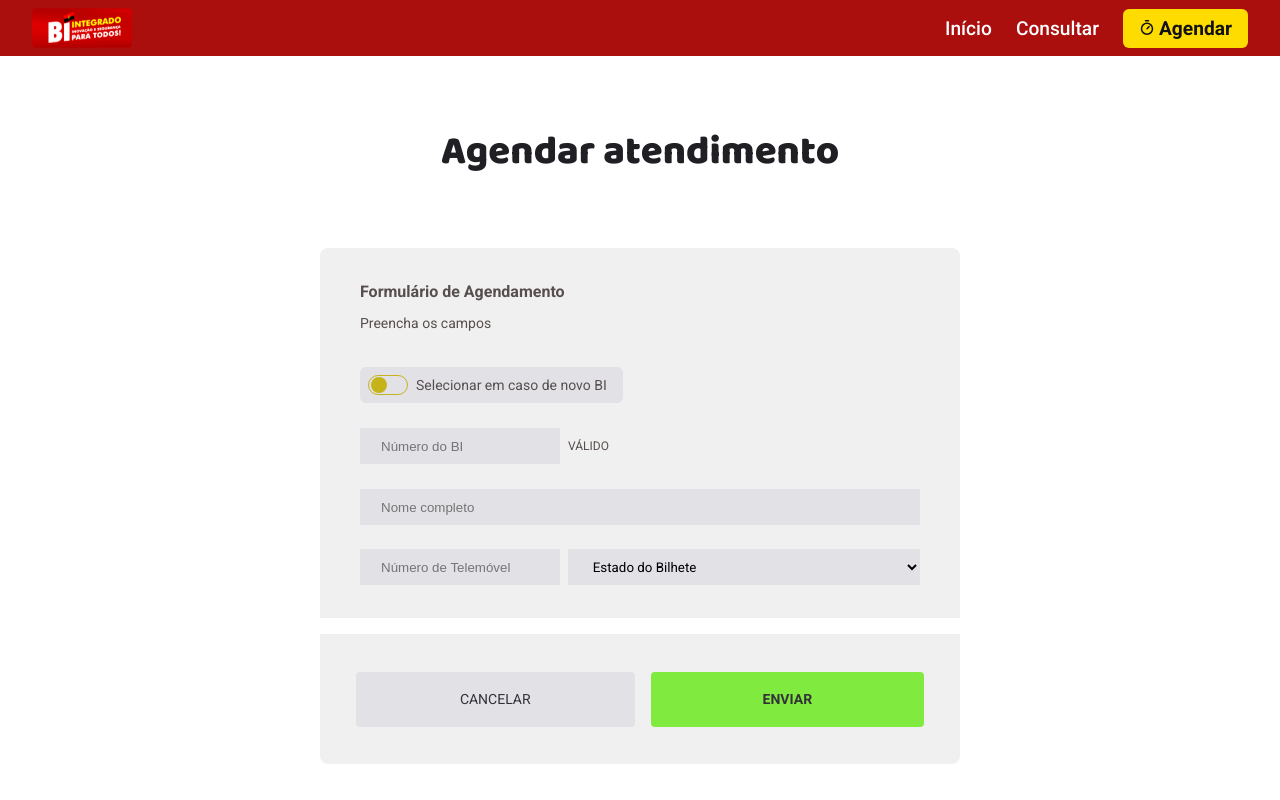
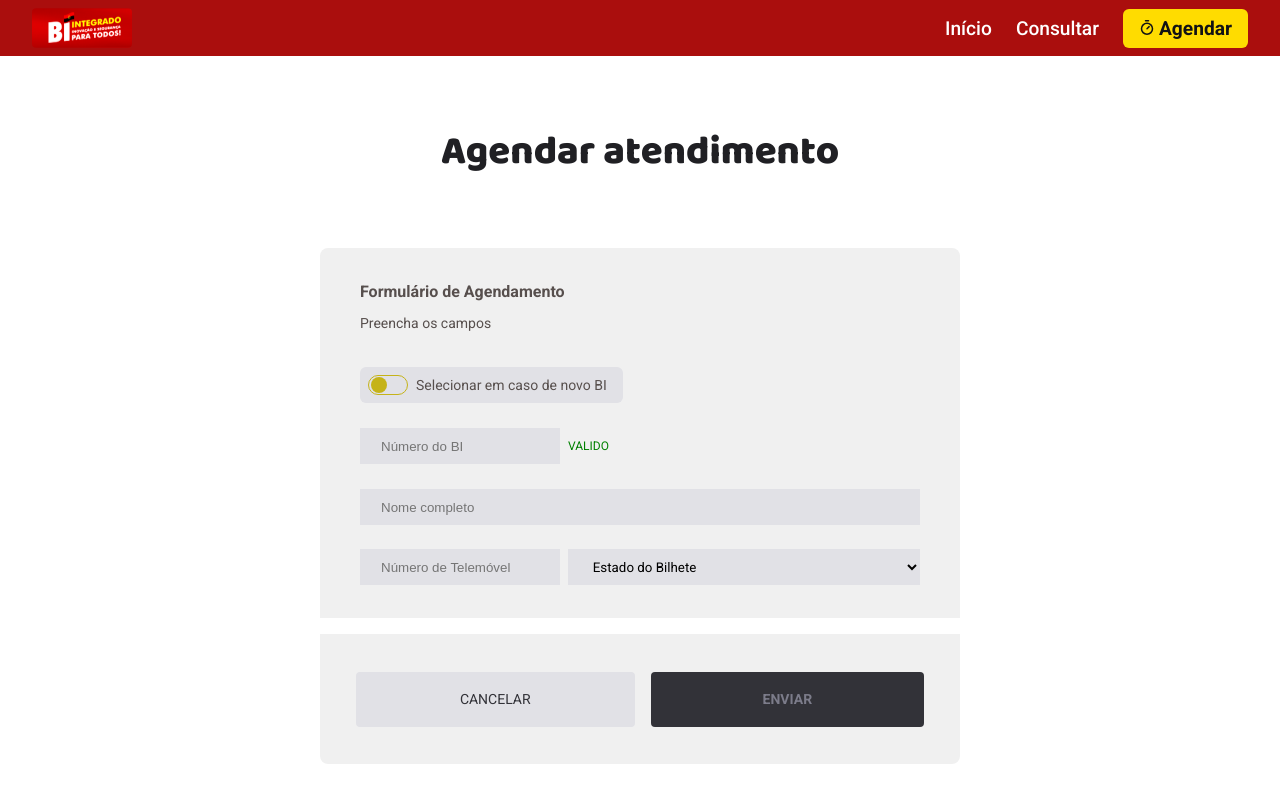
Before and after one commit to misaellopes01/loja_de_registo, a React (Vite) app in the folder web/: page /schedule in a window 1280 px wide. Shown: the top 800 px of the page. Built offline with nearby package versions, Linux system fonts and the light colour scheme; no server answers.

Commit message:
Schedule Form Validation

```diff
--- a/web/src/pages/Client/Schedule/index.tsx
+++ b/web/src/pages/Client/Schedule/index.tsx
@@ -3,6 +3,8 @@ import { useEffect, useState } from "react";
 import { NavLink, useNavigate } from "react-router-dom";
 import { api } from "../../../lib/api";
 import { ScheduleContainer } from "./styles";
+import { validatePhoneNumber, validateBI } from "../../../utils/validation";
+
 export enum StateBI {
   EXPIRED = 'EXPIRED',
   BAD_CONSERVATION = 'BAD_CONSERVATION',
@@ -28,6 +30,7 @@ export function Schedule() {
     const [BIState, setBIState] = useState<string>('Estado do Bilhete')
     const [govSystemState, setGovSystemState] = useState<string>('')
     const [schedule, setSchedule] = useState<CreateScheduleDto>()
+    const [allowButton, setAllowButton] = useState<boolean>(false)
     const navigate = useNavigate();
 
     function handleIfNew() {
@@ -51,20 +54,6 @@ export function Schedule() {
       navigate('/schedule/done', { replace: true });
     }
 
-
-    useEffect(() => {
-      function handleSchedule() {
-        setSchedule({
-          name,
-          phone,
-          bi: BINumber || 'Tratar novo',
-          bi_situation: BIState || StateBI.NEW,
-          bi_gv_system_situation: govSystemState === 'notInfo' ? 'Inexistente' : govSystemState
-        })
-      }
-      handleSchedule()
-    }, [BINumber, govSystemState, name, phone, BIState])
-
     useEffect(() => {
       async function getResponseFromGov() {
         const response = await axios.post('https://bi-bs.minjusdh.gov.ao/pims-backend/api/v1/progress',
@@ -78,7 +67,30 @@ export function Schedule() {
       getResponseFromGov()
     }, [BINumber, govSystemState])
 
-    const validation = govSystemState === 'notInfo' ? 'Inválido' : 'Válido'
+    const validation = govSystemState === 'notInfo' ? false : true
+
+    useEffect(() => {
+      function verifyData() {
+        if (ifNew === 1 && validatePhoneNumber(String(phone)) && name.length >= 10) {
+          setAllowButton(true)
+        } else if(ifNew === 0 && validatePhoneNumber(String(phone)) && name.length >= 10 && validateBI(BINumber) && validation && (BIState !== 'Estado do Bilhete')) {
+          setAllowButton(true)
+        } else (
+          setAllowButton(false)
+        )
+      }
+      function handleSchedule() {
+        setSchedule({
+          name,
+          phone,
+          bi: BINumber || 'Tratar novo',
+          bi_situation: BIState || StateBI.NEW,
+          bi_gv_system_situation: govSystemState === 'notInfo' ? 'Inexistente' : govSystemState
+        })
+      }
+      verifyData()
+      handleSchedule()
+    }, [BINumber, govSystemState, name, phone, BIState, validation, ifNew])
 
     return (
         <ScheduleContainer>
@@ -94,7 +106,7 @@ export function Schedule() {
               </div>
               <div className="bi">
               <input type="text" name="" id="bi" onChange={handleBINumber} placeholder="Número do BI" disabled={ifNew === 1} />
-              <span>{validation}</span>
+              <span style={ validation === true ? {color: 'green'} : {color: 'red'}}>{validation === true ? 'Valido' : 'Invalido'}</span>
               </div>
               <input type="text" name="" id="name" onChange={handleName} placeholder="Nome completo" />
               <div className="last">
@@ -112,7 +124,7 @@ export function Schedule() {
             <footer>
               <NavLink to='/'>Cancelar</NavLink>
               <button
-                disabled={(validation === 'Inválido' && ifNew===0) && true}
+                disabled={!allowButton}
                 onClick={handleSubmit}
               >
                 Enviar
```
Also changed, not shown: 1 other file (tests, documents, lock files or other folders).
